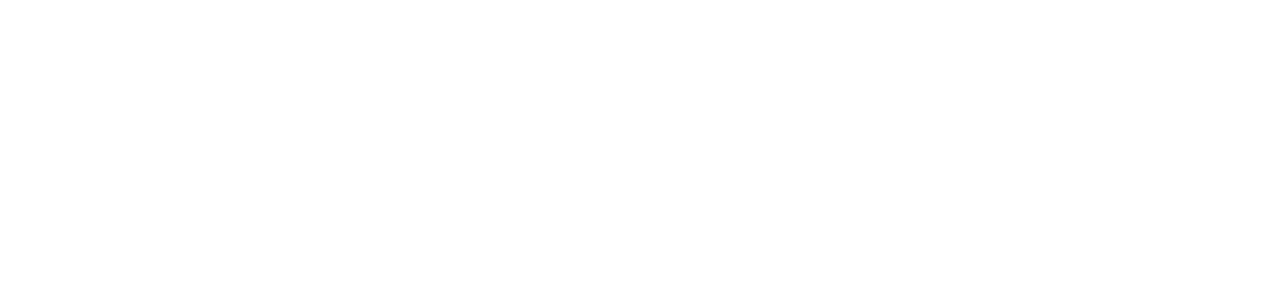
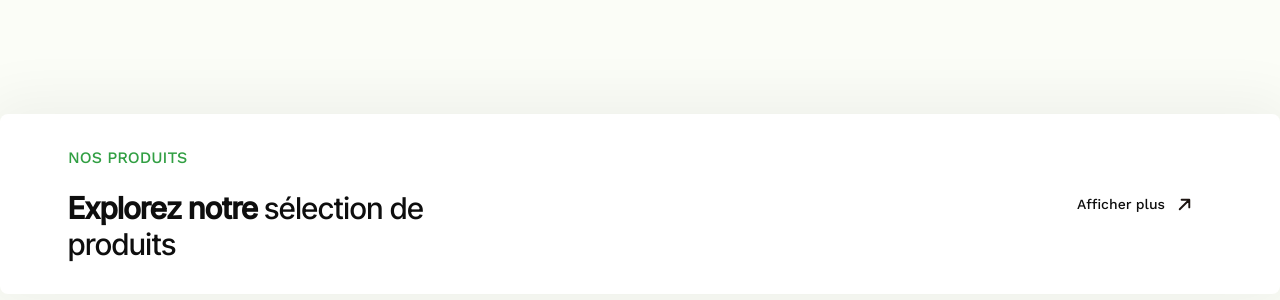
Before and after one commit to DMikaia/fihary-front, a Next.js app: page / in a window 1280 px wide. Shown: the part 14-314 px from the top of the page. Built offline with nearby package versions, Linux system fonts and the light colour scheme.

Commit message:
feat: add about -> landing

```diff
--- a/src/app/page.tsx
+++ b/src/app/page.tsx
@@ -1,11 +1,13 @@
 "use client";
 
+import About from "@/components/section/landing/About";
 import LandingNav from "@/components/shared/navbars/LandingNav";
 
 export default function Home() {
   return (
-    <section className="landing">
+    <section className="landing bg-gray">
       <LandingNav />
+      <About />
     </section>
   );
 }
--- /dev/null
+++ b/src/components/section/landing/About.tsx
@@ -0,0 +1,28 @@
+"use client"
+
+import { Button } from "@/components/ui/button";
+import Image from "next/image";
+import { FC } from "react";
+
+const About: FC = (): JSX.Element => {
+    return (
+        <section className="landing__about w-full overflow-hidde h-screen mt-16">
+            <div className="container mx-auto px-7 bg-white shadow-boxShadow1 rounded-lg">
+                <div className="content px-10 py-8">
+                    <header className="flex justify-between items-center">
+                        <div>
+                            <p className="text-primary-foreground">NOS PRODUITS</p>
+                            <h2 className="text-secondary text-3xl inter-tight max-w-[400px] mt-5"><b>Explorez notre </b>sélection de produits</h2>
+                        </div>
+                        <Button variant="ghost" className="text-secondary">
+                            Afficher plus
+                            <Image alt="arrow-up-svg" height={23} width={23} src="/icons/arrow-up.svg" />
+                        </Button>
+                    </header>
+                </div>
+            </div>
+        </section>
+    );
+};
+
+export default About;
--- a/src/components/ui/button.tsx
+++ b/src/components/ui/button.tsx
@@ -10,7 +10,7 @@ const buttonVariants = cva(
     variants: {
       variant: {
         default:
-          "bg-primary text-primary-foreground shadow hover:bg-primary/90",
+          "bg-primary text-white shadow hover:bg-primary/90",
         destructive:
           "bg-destructive text-destructive-foreground shadow-sm hover:bg-destructive/90",
         outline:
@@ -36,7 +36,7 @@ const buttonVariants = cva(
 
 export interface ButtonProps
   extends React.ButtonHTMLAttributes<HTMLButtonElement>,
-    VariantProps<typeof buttonVariants> {
+  VariantProps<typeof buttonVariants> {
   asChild?: boolean
 }
 
--- a/tailwind.config.ts
+++ b/tailwind.config.ts
@@ -9,6 +9,9 @@ export default {
   ],
   theme: {
     extend: {
+      boxShadow: {
+        boxShadow1: "0px 0px 57.2px 15px rgba(29, 21, 18, 0.05)",
+      },
       colors: {
         background: "hsl(var(--background))",
         foreground: "hsl(var(--foreground))",
@@ -41,6 +44,9 @@ export default {
           DEFAULT: "hsl(var(--destructive))",
           foreground: "hsl(var(--destructive-foreground))",
         },
+        gray: {
+          DEFAULT: "#FBFDF7",
+        },
         border: "hsl(var(--border))",
         input: "hsl(var(--input))",
         ring: "hsl(var(--ring))",
```
Also changed, not shown: public/icons/arrow-up.svg (added).
